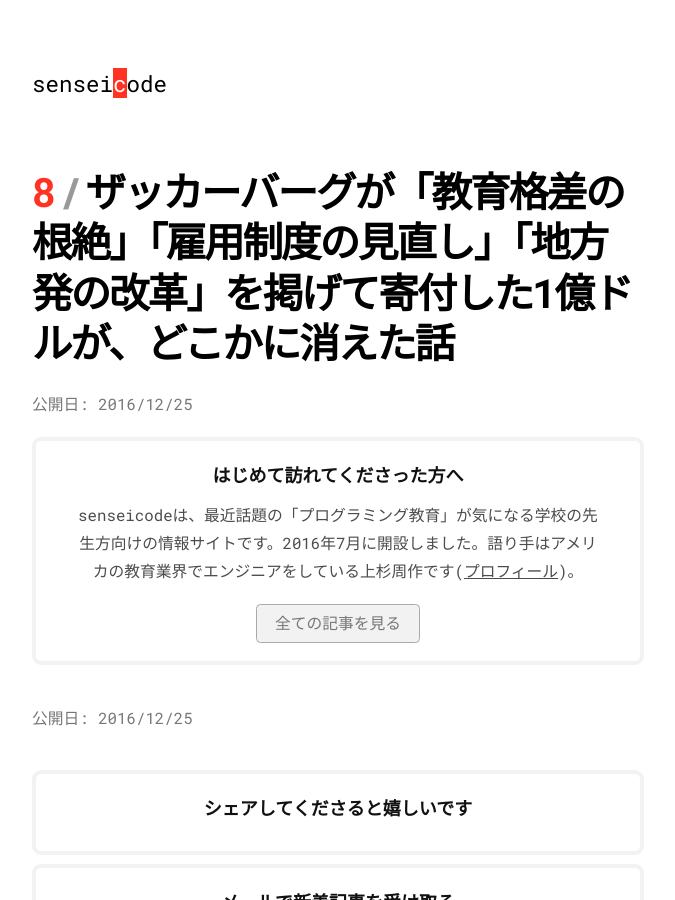
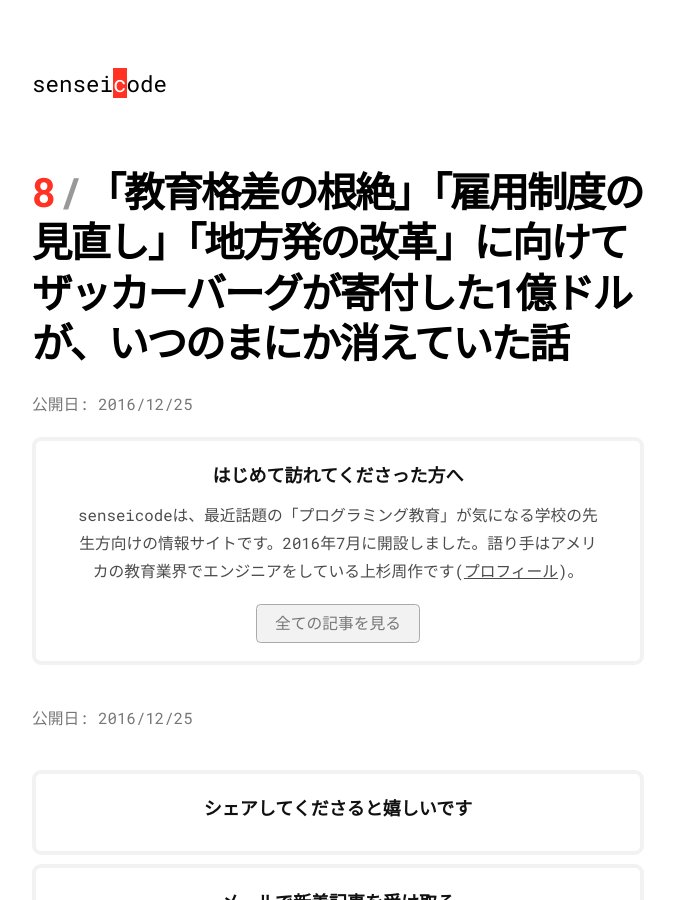
Before and after one commit to chibicode/senseicode, a Jekyll site: the page built from _posts/2016-12-25-the-prize.md, in a window 1280 px wide and 900 px high. Shown: the whole window, without its empty margins (302-977 px from the left). Built offline with Jekyll 4.4.1, drawn with Linux system fonts in a browser that asks for light colours; comment, search, counter and statistics services are not loaded.

Commit message:
Title change

```diff
--- a/_posts/2016-12-25-the-prize.md
+++ b/_posts/2016-12-25-the-prize.md
@@ -1,6 +1,6 @@
 ---
 issue: 8
-title: ザッカーバーグが「教育格差の根絶」「雇用制度の見直し」「地方発の改革」を掲げて寄付した1億ドルが、どこかに消えた話
+title: 「教育格差の根絶」「雇用制度の見直し」「地方発の改革」に向けてザッカーバーグが寄付した1億ドルが、いつのまにか消えていた話
 permalink: /8-the-prize
 date: 2016-12-25
 draft: true
```
